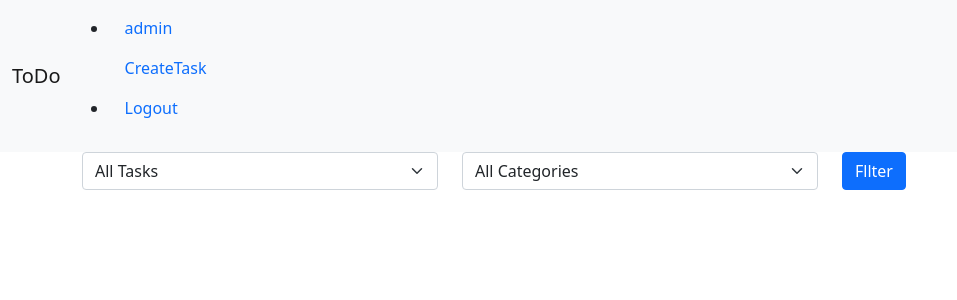
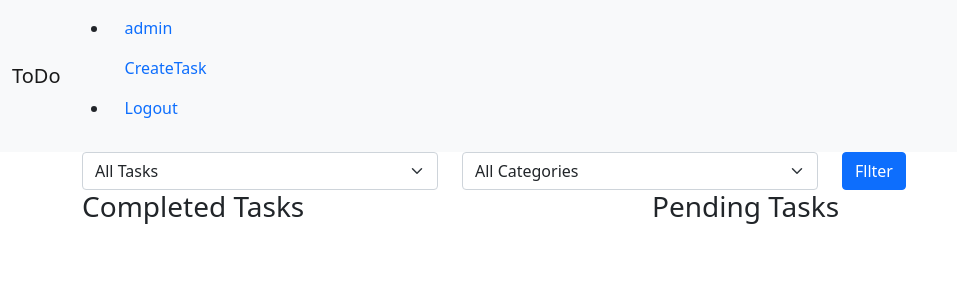
Before and after one commit to TamimurRahman/TaskManagement, a Django app: page / in a window 1280 px wide. Shown: the top 300 px of the page, without its empty margins (0-957 px from the left). Run offline with Django 5.2, Linux system fonts and the light colour scheme; a user stored in the database is signed in; data comes from the database, SQL or seed files in the repository; both versions use the stored data as it was after the commit.

Commit message:
fixing views.py task_list function

```diff
--- a/todo/task/models.py
+++ b/todo/task/models.py
@@ -4,7 +4,7 @@
 class Task(models.Model):
     STATUS = [
         ('pending','Pending'),
-        ('compleated','Compleated'),
+        ('completed','Completed'),
     ]
     CATEGORY = [
         ('work','Work'),
--- a/todo/task/templates/task_list.html
+++ b/todo/task/templates/task_list.html
@@ -6,7 +6,7 @@
 <div class='col-md-4'>
 <select name='status' class="form-select" aria-label="Default select example">
   <option value="all" {% if status_filter == 'all' %}selected{% endif %}>All Tasks </option>
-  <option value="compleated" {% if status_filter == 'completed' %}selected{% endif %}>Completed</option>
+  <option value="completed" {% if status_filter == 'completed' %}selected{% endif %}>Completed</option>
   <option value="pending" {% if status_filter == 'pending' %}selected{% endif %}>Pending</option>
 </select>
 </div>
@@ -23,4 +23,61 @@
 </div>
 </div>
 </form>
+ <div class='row'>
+<div class = 'col-md-6'>
+    <h3>Completed Tasks</h3>
+    <div class='card-columns'>
+        {% for i in  completed_tasks %}
+
+            <div class="card border-success mb-3" style="max-width: 18rem;">
+            <div class="card-header">{{i.title}}</div>
+            <p class="card-text">{{i.description | truncatewords:15 }}</p>
+            <span>Compleated</span>
+
+            <p class='card-text'>
+                <strong>Category: </strong><span>{{i.get_category_display}}</span><br>
+                <strong>Due:</strong>{{i.due_date}} at {{i.due_time}} <br>
+            </p>
+
+            <div class='row'>
+                <a href="{% url 'task_detail' i.id %}" class='btn btn-info btn-sm '>View</a>
+                <a href="{% url 'task_delete' i.id %}" class='btn btn-danger btn-sm '>Delete</a>
+            </div>
+
+            </div>
+
+        {% endfor %}
+    </div>
+</div>
+
+<div class = 'col-md-6'>
+    <h3>Pending Tasks</h3>
+    <div class='card-columns'>
+        {% for i in  pending_tasks %}
+
+            <div class="card border-success mb-3" style="max-width: 18rem;">
+            <div class="card-header">{{i.title}}</div>
+            <p class="card-text">{{i.description | truncatewords:15 }}</p>
+            <span>pending</span>
+
+            <p class='card-text'>
+                <strong>Category: </strong><span>{{i.get_category_display}}</span><br>
+                <strong>Due:</strong>{{i.due_date}} at {{i.due_time}} <br>
+            </p>
+
+            <div class='row'>
+                <a href="{% url 'task_detail' i.id %}" class='btn btn-info btn-sm '>View</a>
+                <a href="{% url 'task_delete' i.id %}" class='btn btn-danger btn-sm '>Delete</a>
+                <a href="{% url 'mark_complete' i.id %}" class='btn btn-success btn-sm'>Mark as Completed</a>
+            </div>
+
+            </div>
+
+        {% endfor %}
+    </div>
+</div>
+
+
+</div>
+</div>
 {% endblock content %}
--- a/todo/task/urls.py
+++ b/todo/task/urls.py
@@ -6,7 +6,7 @@
     path('create/',task_create,name='taskCreate'),
     path('task/<int:task_id>',task_detail,name='task_detail'),
     path('task/<int:task_id>/delete/',task_delete,name='task_delete'),
-    path('task/<int:task_id>/compleate/',task_mark_compleated,name='mark_compleate'),
+    path('task/<int:task_id>/complete/',task_mark_compleated,name='mark_complete'),
     path('register/',register,name='register'),
     path('login/',user_login,name='login'),
     path('logout/',logout_view,name = 'logout')
--- a/todo/task/views.py
+++ b/todo/task/views.py
@@ -13,7 +13,7 @@
     category_filter = request.GET.get('category','all')
     tasks = Task.objects.filter(user=request.user)
     if status_filter !='all':
-        tasks = tasks.filter(is_compleated=(status_filter == 'compleated'))
+        tasks = tasks.filter(is_completed=(status_filter == 'completed'))
     if category_filter !='all':
         tasks = tasks.filter(category=category_filter)
 
@@ -23,7 +23,7 @@
     return render(request,'task_list.html',{
         'status_filter':status_filter,
         'category_filter':category_filter,
-        'compleated_tasks':completed_tasks,
+        'completed_tasks':completed_tasks,
         'pending_tasks':pending_tasks,
     })
 
@@ -42,18 +42,18 @@
 
 def task_detail(request,task_id):
     task = get_object_or_404(Task, id = task_id, user=request.user)
-    return render(request,'',{'task':task})
+    return render(request,'task_detail.html',{'task':task})
 
 def task_delete(request,task_id):
     task = get_object_or_404(Task,id = task_id,user=request.user)
     task.delete()
-    return redirect('')
+    return redirect('task_list')
 
 def task_mark_compleated(request,task_id):
     task = get_object_or_404(Task,id = task_id,user=request.user)
-    task.is_compleated =True
+    task.is_completed =True
     task.save()
-    return redirect('')
+    return redirect('task_list')
 
 def register(request):
     if request.method == 'POST':
```
Also changed, not shown: todo/task/templates/task_detail.html (+29 -0 lines), todo/db.sqlite3, todo/task/migrations/0001_initial.py.
